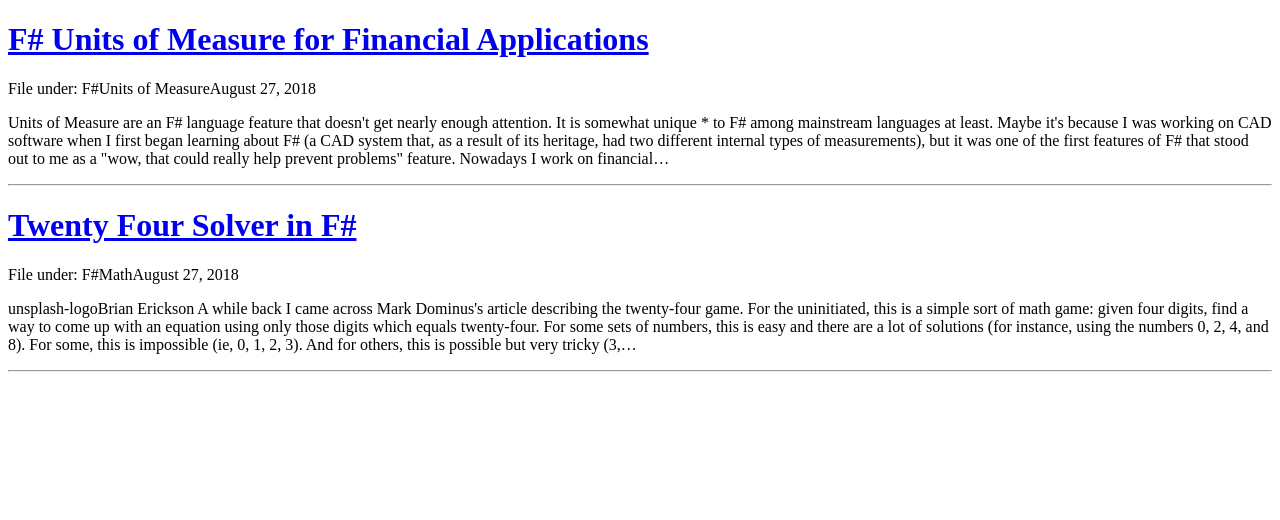
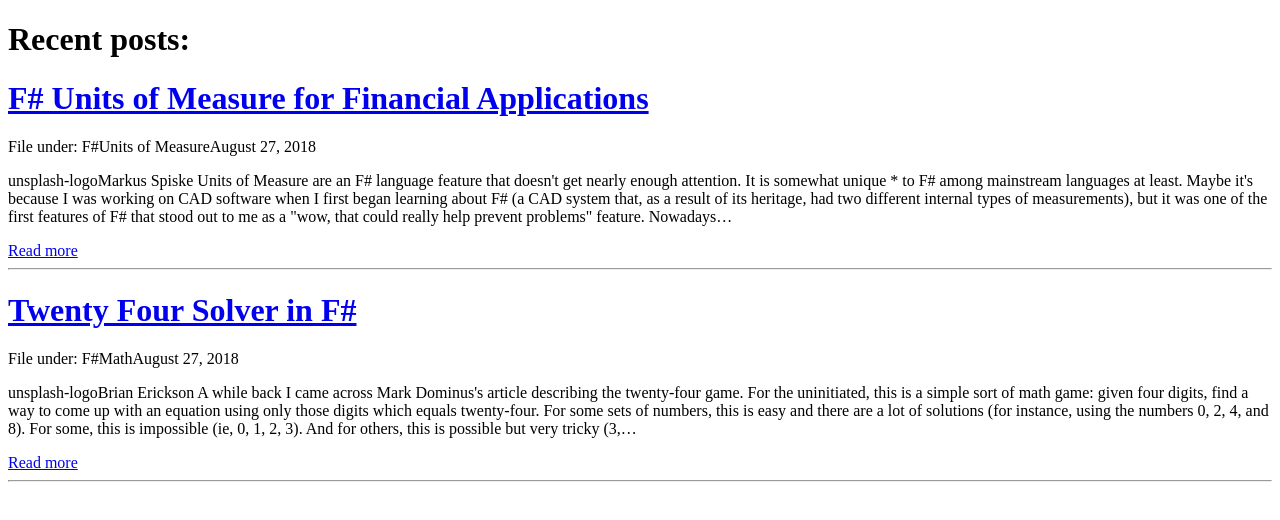
Before and after one commit to HLFrye/frye-codes-blog, a Gatsby site: page / in a window 1280 px wide. Built offline with nearby package versions, Linux system fonts and the light colour scheme; Gatsby itself is replaced by a stand-in of ours; some packages are replaced by stand-ins of ours.

Commit message:
Blog snippets on the front page more or less function as desired now.  Might do some slight style changes later

```diff
--- a/src/pages/UnitsOfMeasureInFSharp.md
+++ b/src/pages/UnitsOfMeasureInFSharp.md
@@ -5,6 +5,9 @@
 tags: ["F#", "Units of Measure"]
 summary: "Demonstrates the use of the Units of Measure functionality in F#"
 ---
+![Image of financial newspaper](markus-spiske-484245-unsplash.jpg)
+<a style="background-color:black;color:white;text-decoration:none;padding:4px 6px;font-family:-apple-system, BlinkMacSystemFont, &quot;San Francisco&quot;, &quot;Helvetica Neue&quot;, Helvetica, Ubuntu, Roboto, Noto, &quot;Segoe UI&quot;, Arial, sans-serif;font-size:12px;font-weight:bold;line-height:1.2;display:inline-block;border-radius:3px" href="https://unsplash.com/@markusspiske?utm_medium=referral&amp;utm_campaign=photographer-credit&amp;utm_content=creditBadge" target="_blank" rel="noopener noreferrer" title="Download free do whatever you want high-resolution photos from Markus Spiske"><span style="display:inline-block;padding:2px 3px"><svg xmlns="http://www.w3.org/2000/svg" style="height:12px;width:auto;position:relative;vertical-align:middle;top:-1px;fill:white" viewBox="0 0 32 32"><title>unsplash-logo</title><path d="M20.8 18.1c0 2.7-2.2 4.8-4.8 4.8s-4.8-2.1-4.8-4.8c0-2.7 2.2-4.8 4.8-4.8 2.7.1 4.8 2.2 4.8 4.8zm11.2-7.4v14.9c0 2.3-1.9 4.3-4.3 4.3h-23.4c-2.4 0-4.3-1.9-4.3-4.3v-15c0-2.3 1.9-4.3 4.3-4.3h3.7l.8-2.3c.4-1.1 1.7-2 2.9-2h8.6c1.2 0 2.5.9 2.9 2l.8 2.4h3.7c2.4 0 4.3 1.9 4.3 4.3zm-8.6 7.5c0-4.1-3.3-7.5-7.5-7.5-4.1 0-7.5 3.4-7.5 7.5s3.3 7.5 7.5 7.5c4.2-.1 7.5-3.4 7.5-7.5z"></path></svg></span><span style="display:inline-block;padding:2px 3px">Markus Spiske</span></a>
+<!-- start -->
 Units of Measure are an F# language feature that doesn't get nearly enough attention.  It is somewhat unique [*](https://stackoverflow.com/questions/107243/are-units-of-measurement-unique-to-f) to F# among mainstream languages at least.    Maybe it's because I was working on CAD software when I first began learning about F# (a CAD system that, as a result of its heritage, had two different internal types of measurements), but it was one of the first features of F# that stood out to me as a "wow, that could really help prevent problems" feature.  Nowadays I work on financial software rather than CAD software, and units of measure are still a powerful feature that make it easy to avoid a whole class of bugs.
 
 For the examples I'm going to use in this post, imagine yourself working on a system that allows investors to track their investments in a foreign exchange.  Since I'm based in the US, for a concrete example imagine US based investors (who have to report on their holdings to their investors and to the government in USD), who own shares of stock listed on the Tokyo Stock Exchange, which are traded in JPY.  That's just a motivating example though, the code won't be specific to that exchange or those currencies.  The application we'll be considering simply receives a set of data (buy/sell activities, fx rate conversions, etc), and outputs calculated values.  In this simplified example, we'll just accept a single buy and a single sell, as well as a single FX Rate, and calculate the amount of money made or lost on the sale.
--- a/src/pages/index.js
+++ b/src/pages/index.js
@@ -5,17 +5,37 @@
 
 //import '../styles/blog-listing.css';
 
+function FormatExcerpt(excerpt, html) {
+  const startToken = "<!-- start -->"
+
+  // look for the <!-- start --> token
+  const startAt = html.indexOf(startToken);
+  if (startAt === -1) return excerpt;
+
+  // Find the text after the start token
+  // Note: This is rather ugly, I'd like to find a better way to do this in the future
+  // This relies on assuming that the next thing after the start comment will be a newline and a <p> tag
+  const startText = html.substring(startAt+startToken.length+4, startAt+startToken.length+9);
+
+  const startOfExcerpt = excerpt.indexOf(startText);
+  return excerpt.substring(startOfExcerpt);
+}
+
 export default function Index({ data }) {
   const { edges: posts } = data.allMarkdownRemark;
+
   return (
     <div className="blog-posts">
+      <h1>Recent posts:</h1>
+
       {posts
         .filter(post => post.node.frontmatter.title.length > 0)
         .map(({ node: post }) => {
           return (
             <div className="blog-post-preview" key={post.id}>
               <BlogHeader {...post.frontmatter} link={post.frontmatter.path} />
-              <p className="blog-post-preview-text">{post.excerpt}</p>
+              <p className="blog-post-preview-text">{FormatExcerpt(post.excerpt, post.html)}</p>
+              <Link to={post.frontmatter.path}>Read more</Link>
               <hr />
             </div>
           );
@@ -31,6 +51,7 @@
         node {
           excerpt(pruneLength: 500)
           id
+          html
           frontmatter {
             title
             date(formatString: "MMMM DD, YYYY")
```
Also changed, not shown: src/pages/TwentyFourSolverInFsharpPartOne.md (+1 -1 lines), src/pages/markus-spiske-484245-unsplash.jpg (added), 1 other file.
